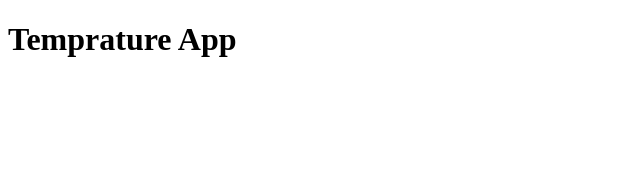
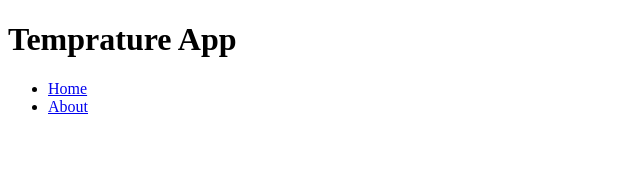
Before and after one commit to MatinKHD/weather-report, a React (Create React App) app: page / in a window 1280 px wide. Shown: the top 170 px of the page, without its empty margins (0-640 px from the left). Built offline with nearby package versions, Linux system fonts and the light colour scheme.

Commit message:
fix some bugs in footer.jsx

```diff
--- a/src/footer.jsx
+++ b/src/footer.jsx
@@ -1,16 +1,18 @@
 import { Link } from "react-router-dom";
 
 function Footer() {
+  return (
     <nav aria-label="navigation for pages">
       <ul>
         <li>
-        <Link to="/Home"></Link>
+          <Link to="/Home">Home</Link>
         </li>
         <li>
-        <Link to="/About"></Link>
+          <Link to="/About">About</Link>
         </li>
       </ul>
-  </nav>;
+    </nav>
+  );
 }
 
 export default Footer;
```
Lines whose indentation alone changed are shown as unchanged.
